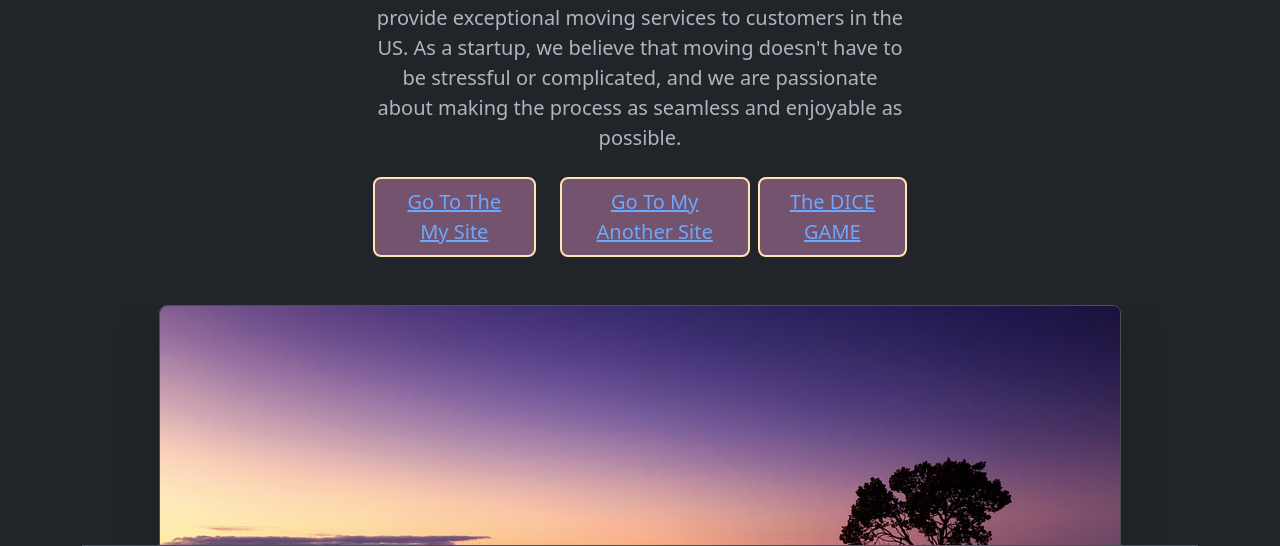
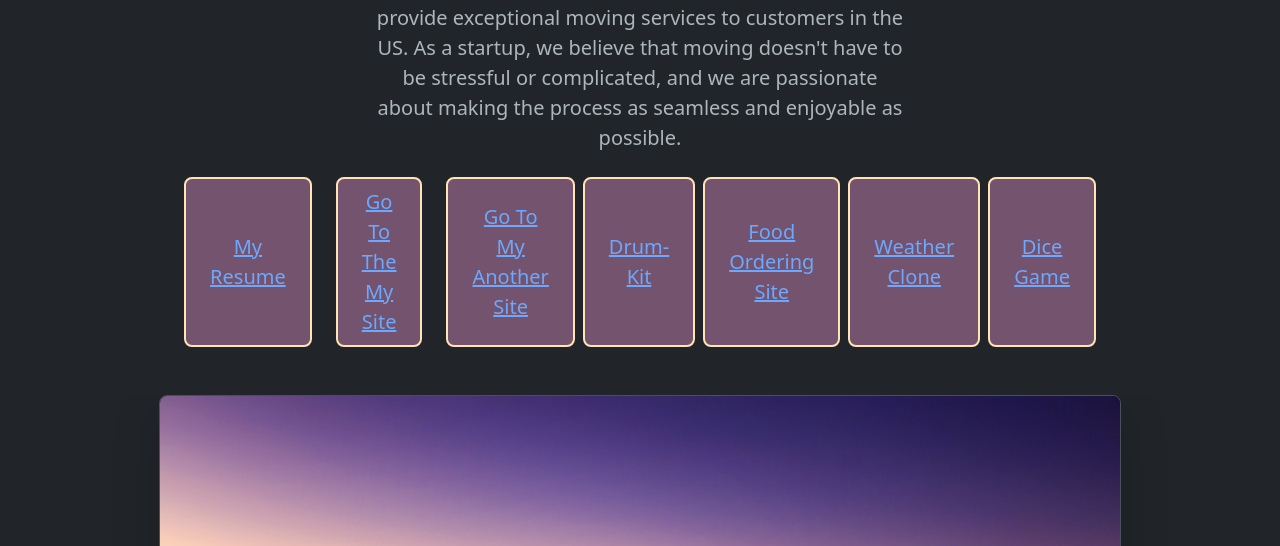
Before and after one commit to Ankush20112003/Introduction-Site, a plain HTML site: page index.html in a window 1280 px wide. Shown: the part 254-800 px from the top of the page. Drawn offline with nearby package versions, Linux system fonts and the light colour scheme.

Commit message:
Update index.html

```diff
--- a/index.html
+++ b/index.html
@@ -65,12 +65,12 @@
                 Links
               </a>
               <ul class="dropdown-menu">
-                <li><a class="dropdown-item" href="#">Action</a></li>
-                <li><a class="dropdown-item" href="#">Another action</a></li>
+                <li><a class="dropdown-item" href="https://drive.google.com/file/d/1I_yTjqEQc4RNKI4q30gmMk_cZRJ4Wsol/view">Resume</a></li>
+                <li><a class="dropdown-item" href="https://ankush20112003.github.io/drum-kit/">Drum-Kit</a></li>
                 <li>
                   <hr class="dropdown-divider">
                 </li>
-                <li><a class="dropdown-item" href="#">Something else here</a></li>
+                <li><a class="dropdown-item" href="https://www.linkedin.com/in/ankush-verma-b6741b23a/">Linkedin Profile</a></li>
               </ul>
             </li>
             <li class="nav-item">
@@ -94,11 +94,19 @@
         <p class="lead mb-4">Welcome to our website, where we are on a mission to provide exceptional moving services to customers in the US. As a startup, we believe that moving doesn't have to be stressful or complicated, and we are passionate about making the process as seamless and enjoyable as possible.</p>
         <div class="d-grid gap-2 d-sm-flex justify-content-sm-center mb-5">
           <button type="button" class="btn btns btn-primary btn-lg px-4 me-sm-3"><a
+              href="https://drive.google.com/file/d/1I_yTjqEQc4RNKI4q30gmMk_cZRJ4Wsol/view?usp=sharing">My Resume</a></button>
+          <button type="button" class="btn btns btn-primary btn-lg px-4 me-sm-3"><a
               href="https://ankush20112003.github.io/Food-Order-Site/">Go To The My Site</a></button>
           <button type="button" class="btn btns btn-outline-secondary btn-lg px-4"><a
               href="https://ankush20112003.github.io/ankushvermanewsite/">Go To My Another Site</a></button>
           <button type="button" class="btn btns btn-outline-secondary btn-lg px-4"><a
-              href="https://ankush20112003.github.io/THE-DICE-GAMES/">The DICE GAME</a></button>
+              href="https://ankush20112003.github.io/drum-kit/">Drum-Kit</a></button>
+          <button type="button" class="btn btns btn-outline-secondary btn-lg px-4"><a
+              href="https://ankush20112003.github.io/Food-Order-Site/">Food Ordering Site</a></button>
+          <button type="button" class="btn btns btn-outline-secondary btn-lg px-4"><a
+              href="https://ankush20112003.github.io/Weather-Clone/">Weather Clone</a></button>
+          <button type="button" class="btn btns btn-outline-secondary btn-lg px-4"><a
+              href="https://ankush20112003.github.io/Dice-Game/">Dice Game</a></button>
         </div>
       </div>
       <div class="overflow-hidden" style="max-height: 30vh;">
```
